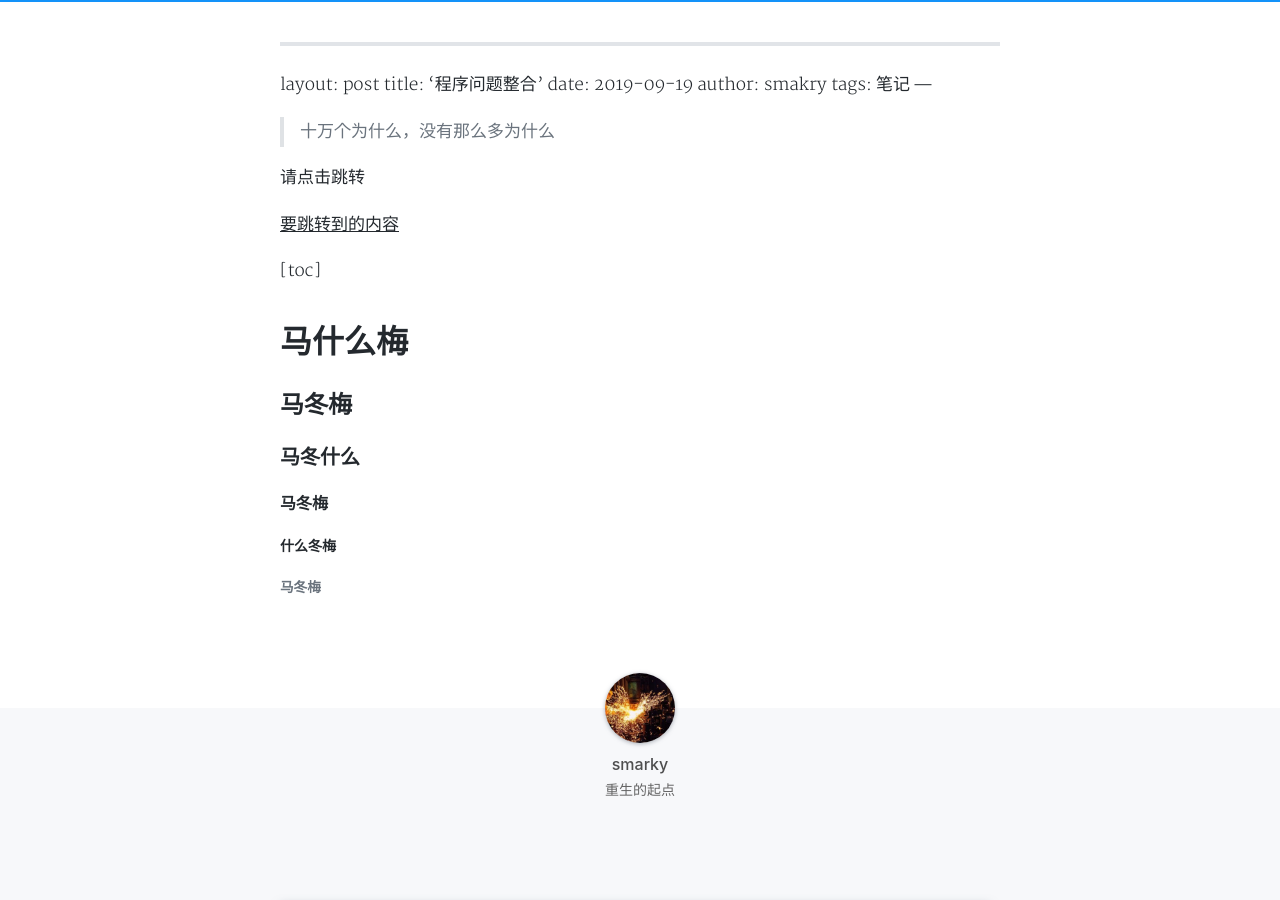
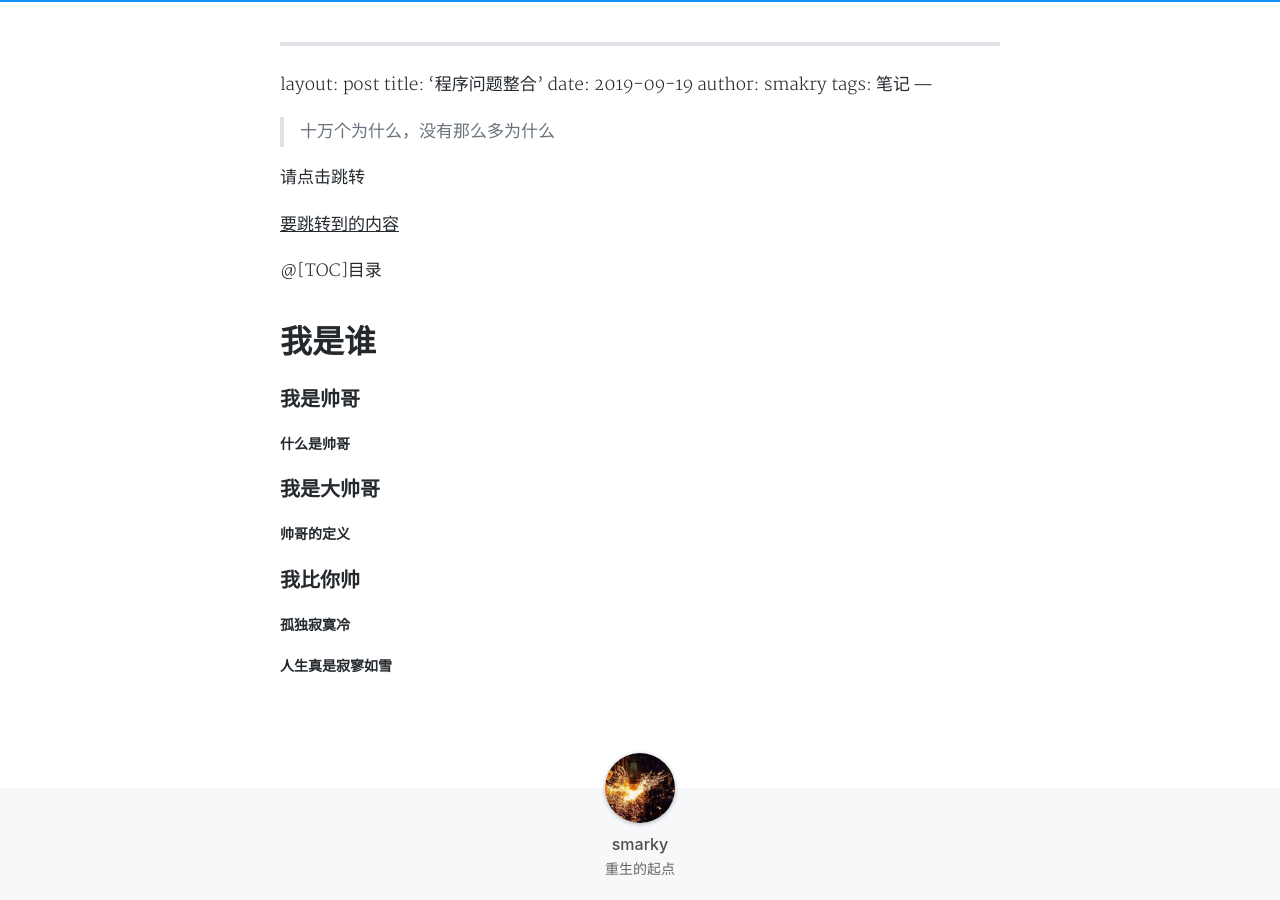
Before and after one commit to smakry/smakry.github.io, a Jekyll site: the page built from _posts/2019-09-19-程序问题整合.md, in a window 1280 px wide and 900 px high, scrolled down 358 px. Built offline with Jekyll 4.4.1, drawn with Linux system fonts in a browser that asks for light colours; nearby versions of some CDN libraries; our own code applies the rules of GitHub Pages for plain Markdown files; comment, search, counter and statistics services are not loaded; a style sheet for code colours, icons or effects is not loaded.

```diff
--- a/_posts/2019-09-19-程序问题整合.md
+++ b/_posts/2019-09-19-程序问题整合.md
@@ -14,11 +14,13 @@
 
 [要跳转到的内容](#testjump)
 
-[toc]
+@[TOC]目录
 
-#  马什么梅
-## 马冬梅
-### 马冬什么
-#### 马冬梅
-##### 什么冬梅
-###### 马冬梅
+# 我是谁
+### 我是帅哥
+##### 什么是帅哥
+### 我是大帅哥
+##### 帅哥的定义
+### 我比你帅
+##### 孤独寂寞冷
+##### 人生真是寂寥如雪
```
